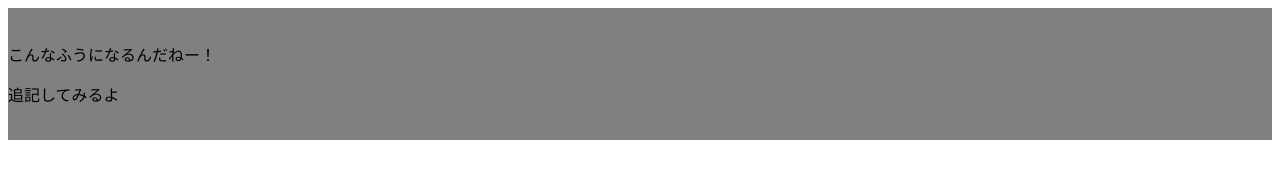
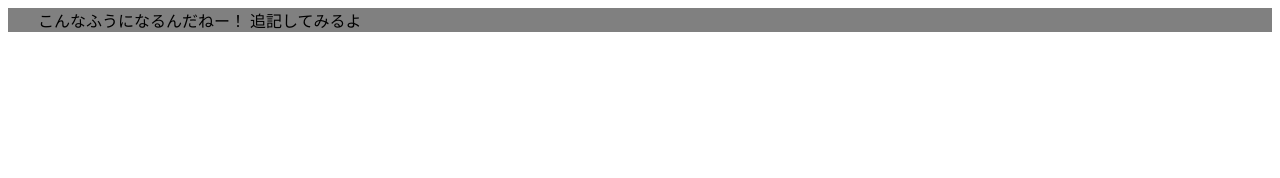
Before and after one commit to frogkoby/company-site, a plain HTML site: page index.html in a window 1280 px wide. Drawn offline with Linux system fonts and the light colour scheme.

Commit message:
＜ｐ＞タグ取りました

```diff
--- a/index.html
+++ b/index.html
@@ -8,8 +8,8 @@
 <body>
 	<div style="background-color: grey">
 		<span style="padding: 30px">
-			<p>こんなふうになるんだねー！</p>
-			<p>追記してみるよ</p>
+			こんなふうになるんだねー！
+			追記してみるよ
 		</span>
 	</div>
 </body>
```
